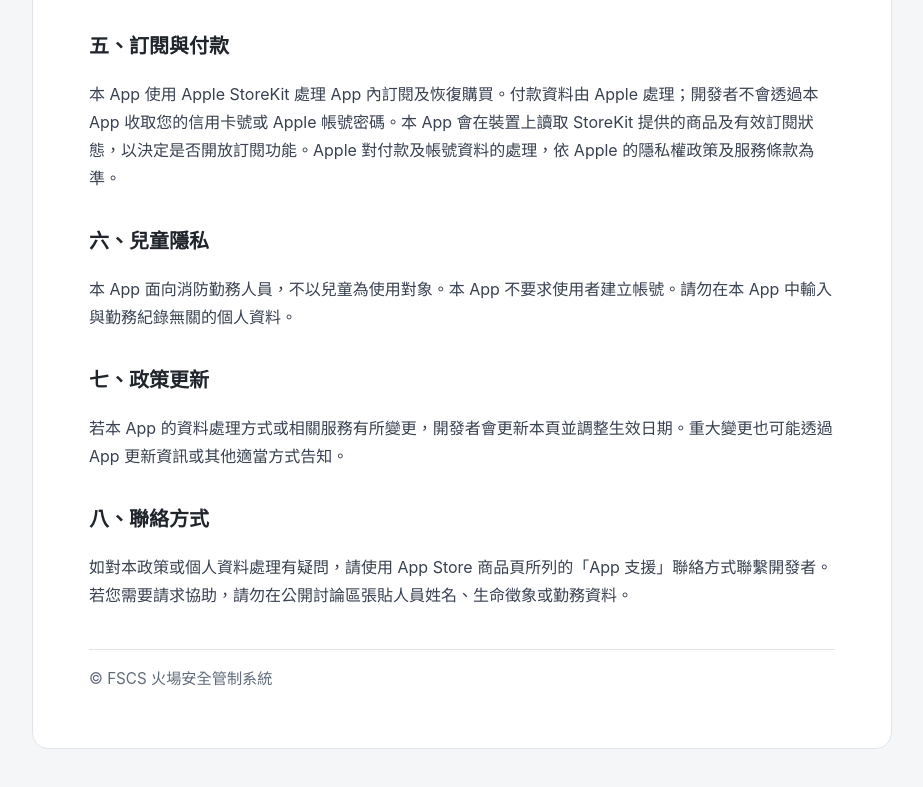
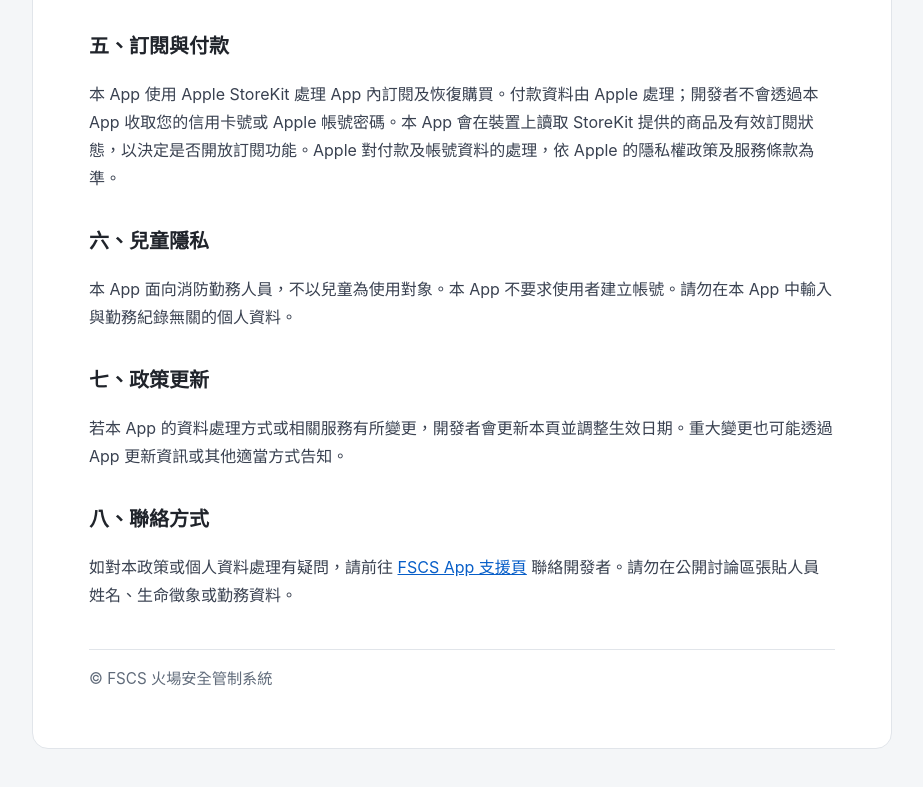
Before and after one commit to Breeder-Net/fscs-privacy-policy, a plain HTML site: page index.html in a window 1280 px wide. Shown: the part 1075-1862 px from the top of the page, without its empty margins (178-1101 px from the left). Drawn offline with Linux system fonts and the light colour scheme.

Commit message:
將隱私權政策聯絡方式連至支援頁

```diff
--- a/index.html
+++ b/index.html
@@ -47,7 +47,7 @@
     <p>若本 App 的資料處理方式或相關服務有所變更，開發者會更新本頁並調整生效日期。重大變更也可能透過 App 更新資訊或其他適當方式告知。</p>
 
     <h2>八、聯絡方式</h2>
-    <p>如對本政策或個人資料處理有疑問，請使用 App Store 商品頁所列的「App 支援」聯絡方式聯繫開發者。若您需要請求協助，請勿在公開討論區張貼人員姓名、生命徵象或勤務資料。</p>
+    <p>如對本政策或個人資料處理有疑問，請前往 <a href="/support/">FSCS App 支援頁</a> 聯絡開發者。請勿在公開討論區張貼人員姓名、生命徵象或勤務資料。</p>
 
     <footer>© FSCS 火場安全管制系統</footer>
   </main>
```
